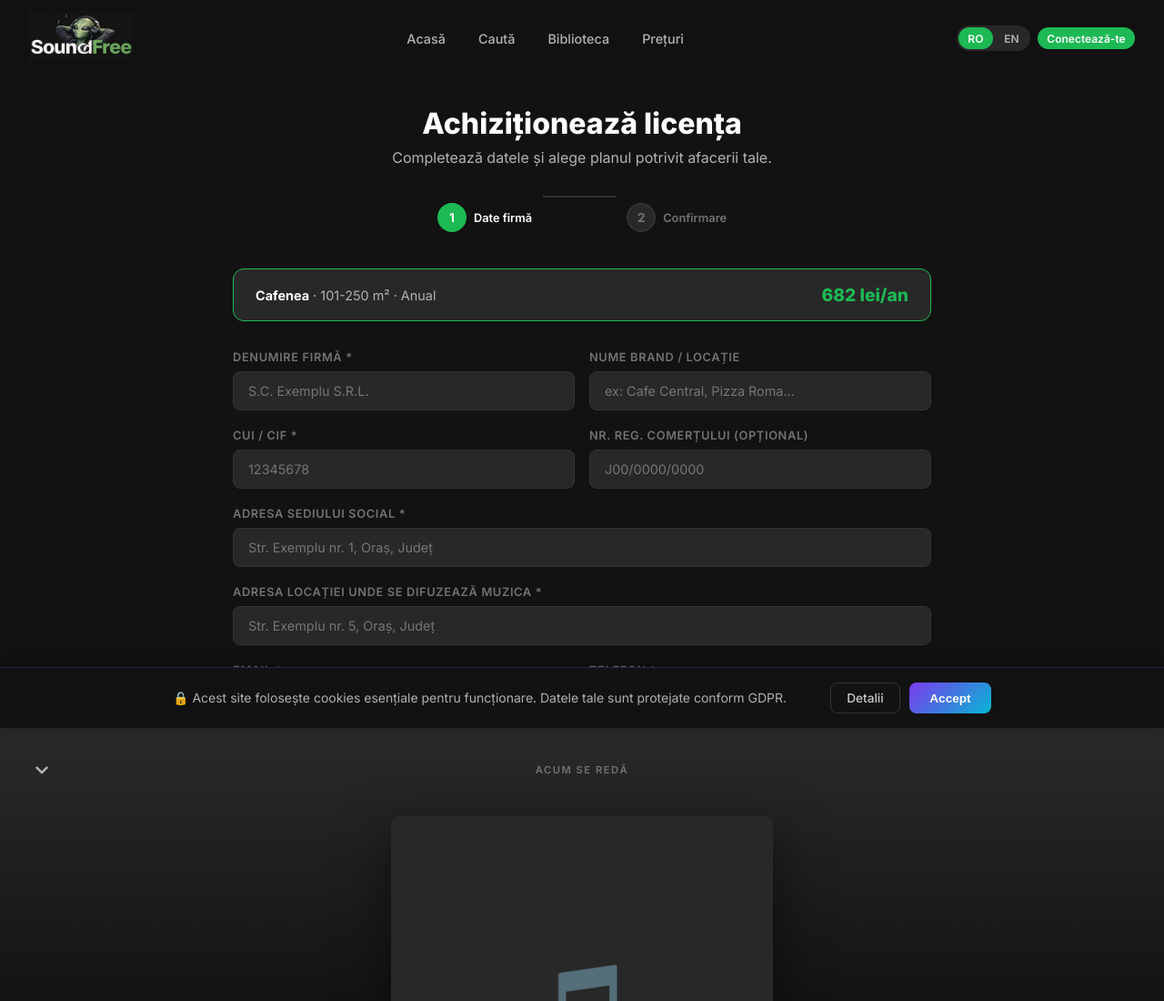
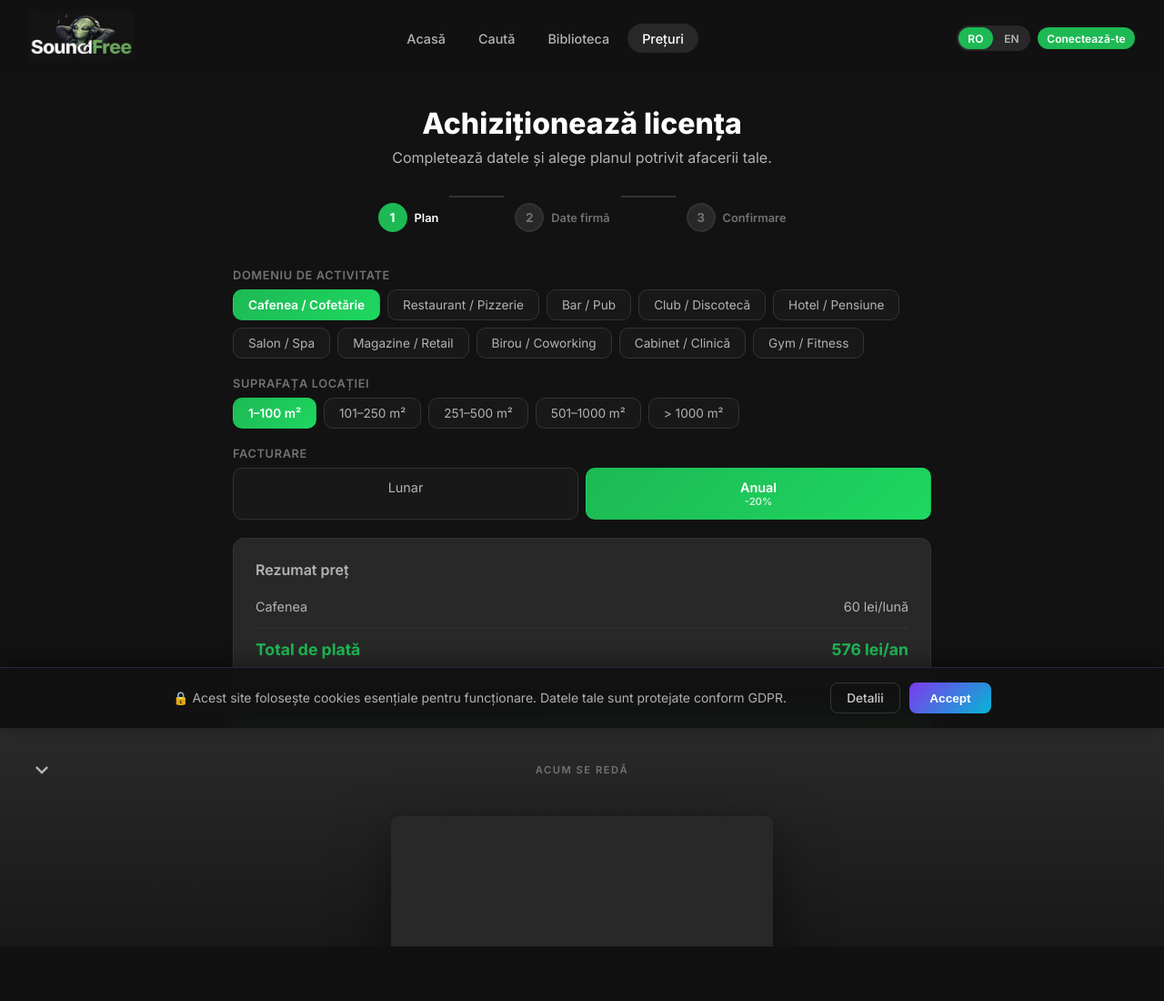
Before and after one commit to SoundFree23/soundfree, a Django app: page /purchase/ in a window 1280 px wide. Shown: the whole page at 91% size. After the commit the page ends 1040 px from the top, so only its background shows below. Run offline with Django 5.2, Linux system fonts and the light colour scheme; data that the repository does not hold is empty; parts of the project's set-up code (start-up, migrations or seed data) failed here and were passed over.

Commit message:
Restore 3-step purchase flow, redirect pricing nav to purchase

```diff
--- a/templates/music/base.html
+++ b/templates/music/base.html
@@ -640,7 +640,7 @@
     <a href="{% url 'music:home' %}">{{ t.nav_home }}</a>
     <a href="{% url 'music:browse' %}">{{ t.tab_search }}</a>
     <a href="{% url 'music:library' %}">{{ t.nav_library }}</a>
-    <a href="{% url 'music:pricing' %}">{{ t.nav_pricing }}</a>
+    <a href="{% url 'music:purchase' %}">{{ t.nav_pricing }}</a>
   </div>
   <div style="display:flex;align-items:center;gap:0.5rem;">
     <div class="lang-switcher">
@@ -691,7 +691,7 @@ function colorizeGenreCards() {
   <a href="{% url 'music:home' %}">{{ t.nav_home }}</a>
   <a href="{% url 'music:browse' %}">{{ t.tab_search }}</a>
   <a href="{% url 'music:library' %}">{{ t.nav_library }}</a>
-  <a href="{% url 'music:pricing' %}">{{ t.nav_pricing }}</a>
+  <a href="{% url 'music:purchase' %}">{{ t.nav_pricing }}</a>
   {% if user.is_authenticated %}
   <a href="{% url 'music:user_logout' %}">{{ t.logout_btn }}</a>
   {% else %}
@@ -746,7 +746,7 @@ function colorizeGenreCards() {
     <svg fill="currentColor" viewBox="0 0 24 24"><path d="M4 6H2v14a2 2 0 0 0 2 2h14v-2H4V6zm16-4H8a2 2 0 0 0-2 2v12a2 2 0 0 0 2 2h12a2 2 0 0 0 2-2V4a2 2 0 0 0-2-2zm-1 9h-4v4h-2v-4H9V9h4V5h2v4h4v2z"/></svg>
     <span>{{ t.tab_library }}</span>
   </a>
-  <a href="{% url 'music:pricing' %}" class="tab-item" data-tab="pricing">
+  <a href="{% url 'music:purchase' %}" class="tab-item" data-tab="pricing">
     <svg fill="currentColor" viewBox="0 0 24 24"><path d="M21.41 11.58l-9-9C12.05 2.22 11.55 2 11 2H4a2 2 0 0 0-2 2v7c0 .55.22 1.05.59 1.42l9 9c.36.36.86.58 1.41.58s1.05-.22 1.41-.59l7-7c.37-.36.59-.86.59-1.41s-.23-1.06-.59-1.42zM5.5 7C4.67 7 4 6.33 4 5.5S4.67 4 5.5 4 7 4.67 7 5.5 6.33 7 5.5 7z"/></svg>
     <span>{{ t.tab_pricing }}</span>
   </a>
--- a/templates/music/purchase.html
+++ b/templates/music/purchase.html
@@ -16,7 +16,7 @@
   .step.done .step-num { background: #22c55e; color: #fff; border-color: #22c55e; }
   .step-label { font-size: 0.8rem; color: var(--text3); font-weight: 600; }
   .step.active .step-label { color: var(--text); }
-  .step-line { width: 80px; height: 2px; background: var(--border); margin: 0 0.75rem; margin-top: -0.5rem; }
+  .step-line { width: 60px; height: 2px; background: var(--border); margin: 0 0.75rem; margin-top: -0.5rem; }
   .step-line.done { background: #22c55e; }
 
   .panel { display: none; }
@@ -45,16 +45,21 @@
   .bank-row .value { color: var(--text); font-weight: 600; user-select: all; }
 
   .btn-row { display: flex; gap: 1rem; margin-top: 2rem; }
-  .btn-back { flex: 0 0 auto; padding: 0.8rem 1.5rem; border-radius: 10px; font-size: 0.9rem; font-weight: 600; border: 1px solid var(--border); background: transparent; color: var(--text2); cursor: pointer; font-family: inherit; text-decoration: none; display: flex; align-items: center; }
+  .btn-back { flex: 0 0 auto; padding: 0.8rem 1.5rem; border-radius: 10px; font-size: 0.9rem; font-weight: 600; border: 1px solid var(--border); background: transparent; color: var(--text2); cursor: pointer; font-family: inherit; }
   .btn-back:hover { border-color: var(--accent); }
   .btn-next { flex: 1; padding: 0.8rem; border-radius: 10px; font-size: 0.95rem; font-weight: 700; border: none; background: linear-gradient(135deg, var(--accent), var(--accent2)); color: #fff; cursor: pointer; font-family: inherit; }
   .btn-next:hover { opacity: 0.9; }
   .btn-next:disabled { opacity: 0.4; cursor: not-allowed; }
 
-  .selected-plan { background: var(--bg3); border: 1px solid var(--accent); border-radius: 12px; padding: 1rem 1.5rem; margin-bottom: 2rem; display: flex; justify-content: space-between; align-items: center; }
-  .selected-plan .plan-info { font-size: 0.9rem; color: var(--text2); }
-  .selected-plan .plan-info strong { color: var(--text); }
-  .selected-plan .plan-price { font-size: 1.2rem; font-weight: 800; color: var(--accent); }
+  .config-pills { display: flex; flex-wrap: wrap; gap: 0.5rem; }
+  .config-pill { padding: 0.5rem 1rem; border-radius: 10px; border: 1px solid var(--border); background: var(--card); color: var(--text2); font-size: 0.85rem; cursor: pointer; transition: all 0.2s; white-space: nowrap; }
+  .config-pill:hover { border-color: var(--accent); color: var(--text); }
+  .config-pill.active { background: linear-gradient(135deg, var(--accent), var(--accent2)); color: #fff; border-color: transparent; font-weight: 600; }
+
+  .billing-toggle { display: flex; gap: 0.5rem; margin-top: 0.5rem; }
+  .billing-opt { flex: 1; text-align: center; padding: 0.75rem; border-radius: 10px; border: 1px solid var(--border); background: var(--card); color: var(--text2); font-size: 0.9rem; cursor: pointer; transition: all 0.2s; }
+  .billing-opt.active { background: linear-gradient(135deg, var(--accent), var(--accent2)); color: #fff; border-color: transparent; font-weight: 600; }
+  .billing-opt .save { font-size: 0.7rem; display: block; opacity: 0.8; }
 </style>
 
 <div class="purchase-page">
@@ -65,25 +70,68 @@
   <div class="steps">
     <div class="step active" id="step-ind-1">
       <div class="step-num">1</div>
-      <div class="step-label">{{ t.step_company }}</div>
+      <div class="step-label">{{ t.step_plan }}</div>
     </div>
     <div class="step-line" id="line-1"></div>
     <div class="step" id="step-ind-2">
       <div class="step-num">2</div>
+      <div class="step-label">{{ t.step_company }}</div>
+    </div>
+    <div class="step-line" id="line-2"></div>
+    <div class="step" id="step-ind-3">
+      <div class="step-num">3</div>
       <div class="step-label">{{ t.step_confirm }}</div>
     </div>
   </div>
 
-  <!-- Selected plan summary -->
-  <div class="selected-plan">
-    <div class="plan-info">
-      <strong id="sel-biz">Cafenea</strong> · <span id="sel-size">101-250 m²</span> · <span id="sel-billing">Anual</span>
+  <!-- STEP 1: Select plan -->
+  <div class="panel active" id="panel-1">
+    <div class="form-group">
+      <div class="form-label">{{ t.config_business }}</div>
+      <div class="config-pills" id="p-biz-pills">
+        <div class="config-pill active" data-biz="cafenea">{{ t.biz_cafenea }}</div>
+        <div class="config-pill" data-biz="restaurant">{{ t.biz_restaurant }}</div>
+        <div class="config-pill" data-biz="bar">{{ t.biz_bar }}</div>
+        <div class="config-pill" data-biz="club">{{ t.biz_club }}</div>
+        <div class="config-pill" data-biz="hotel">{{ t.biz_hotel }}</div>
+        <div class="config-pill" data-biz="salon">{{ t.biz_salon }}</div>
+        <div class="config-pill" data-biz="retail">{{ t.biz_retail }}</div>
+        <div class="config-pill" data-biz="birou">{{ t.biz_birou }}</div>
+        <div class="config-pill" data-biz="cabinet">{{ t.biz_cabinet }}</div>
+        <div class="config-pill" data-biz="gym">{{ t.biz_gym }}</div>
+      </div>
     </div>
-    <div class="plan-price" id="sel-price">682 lei/an</div>
+    <div class="form-group">
+      <div class="form-label">{{ t.config_size }}</div>
+      <div class="config-pills" id="p-size-pills">
+        <div class="config-pill active" data-size="0">{{ t.config_size_1 }}</div>
+        <div class="config-pill" data-size="1">{{ t.config_size_2 }}</div>
+        <div class="config-pill" data-size="2">{{ t.config_size_3 }}</div>
+        <div class="config-pill" data-size="3">{{ t.config_size_4 }}</div>
+        <div class="config-pill" data-size="4">{{ t.config_size_5 }}</div>
+      </div>
+    </div>
+    <div class="form-group">
+      <div class="form-label">{{ t.purchase_billing }}</div>
+      <div class="billing-toggle">
+        <div class="billing-opt" data-billing="monthly">{{ t.billing_monthly }}</div>
+        <div class="billing-opt active" data-billing="annual">{{ t.billing_annual }} <span class="save">-20%</span></div>
+      </div>
+    </div>
+
+    <div class="price-card">
+      <h3>{{ t.purchase_summary }}</h3>
+      <div class="price-row"><span id="sum-label">Cafenea</span><span id="sum-monthly">60 lei/{{ t.purchase_mo }}</span></div>
+      <div class="price-row total"><span>{{ t.purchase_total }}</span><span id="sum-total">576 lei/{{ t.purchase_yr }}</span></div>
+    </div>
+
+    <div class="btn-row">
+      <button class="btn-next" id="btn-to-step2">{{ t.purchase_next }} →</button>
+    </div>
   </div>
 
-  <!-- STEP 1: Company details -->
-  <div class="panel active" id="panel-1">
+  <!-- STEP 2: Company details -->
+  <div class="panel" id="panel-2">
     <form id="company-form">
       <div class="form-row">
         <div class="form-group">
@@ -126,23 +174,23 @@
     </form>
 
     <div class="btn-row">
-      <a href="{% url 'music:pricing' %}" class="btn-back" data-no-spa>← {{ t.purchase_back }}</a>
-      <button class="btn-next" id="btn-to-confirm">{{ t.purchase_next }} →</button>
+      <button class="btn-back" id="btn-back-1">← {{ t.purchase_back }}</button>
+      <button class="btn-next" id="btn-to-step3">{{ t.purchase_next }} →</button>
     </div>
   </div>
 
-  <!-- STEP 2: Confirm & Pay -->
-  <div class="panel" id="panel-2">
+  <!-- STEP 3: Confirm & Pay -->
+  <div class="panel" id="panel-3">
     <div class="price-card">
       <h3>{{ t.purchase_order_summary }}</h3>
-      <div class="price-row"><span>{{ t.config_business }}</span><span id="conf-biz">Cafenea</span></div>
-      <div class="price-row"><span>{{ t.config_size }}</span><span id="conf-size">101-250 mp</span></div>
-      <div class="price-row"><span>{{ t.purchase_billing }}</span><span id="conf-billing">Anual</span></div>
+      <div class="price-row"><span>{{ t.config_business }}</span><span id="conf-biz">-</span></div>
+      <div class="price-row"><span>{{ t.config_size }}</span><span id="conf-size">-</span></div>
+      <div class="price-row"><span>{{ t.purchase_billing }}</span><span id="conf-billing">-</span></div>
       <div class="price-row"><span>{{ t.purchase_company_name }}</span><span id="conf-company">-</span></div>
       <div class="price-row"><span>{{ t.purchase_brand_name }}</span><span id="conf-brand">-</span></div>
       <div class="price-row"><span>{{ t.purchase_venue_address }}</span><span id="conf-venue">-</span></div>
       <div class="price-row"><span>{{ t.purchase_cui }}</span><span id="conf-cui">-</span></div>
-      <div class="price-row total"><span>{{ t.purchase_total }}</span><span id="conf-total">682 lei</span></div>
+      <div class="price-row total"><span>{{ t.purchase_total }}</span><span id="conf-total">-</span></div>
     </div>
 
     <div class="bank-card">
@@ -156,22 +204,20 @@
     </div>
 
     <div class="btn-row">
-      <button class="btn-back" id="btn-back-form">← {{ t.purchase_back }}</button>
+      <button class="btn-back" id="btn-back-2">← {{ t.purchase_back }}</button>
       <button class="btn-next" id="btn-submit">{{ t.purchase_submit }}</button>
     </div>
   </div>
 </div>
 
 <script>
-  var params = new URLSearchParams(window.location.search);
-  var sel = {
-    biz: params.get('biz') || 'cafenea',
-    size: parseInt(params.get('size') || '1'),
-    billing: params.get('billing') || 'annual',
-    price: parseInt(params.get('price') || '71'),
-    total: parseInt(params.get('total') || '682')
+  var basePrice = 71;
+  var bizMultipliers = {
+    cafenea: 1.0, restaurant: 1.35, bar: 1.7, club: 2.85,
+    hotel: 2.0, salon: 0.5, retail: 0.5, birou: 0.85,
+    cabinet: 0.5, gym: 1.35
   };
-
+  var sizeMultipliers = [0.85, 1.0, 1.15, 1.35, 1.5];
   var bizLabels = {
     cafenea:'Cafenea', restaurant:'Restaurant', bar:'Bar', club:'Club',
     hotel:'Hotel', salon:'Salon', retail:'Retail', birou:'Birou',
@@ -179,47 +225,78 @@
   };
   var sizeLabels = ['1-100 m²','101-250 m²','251-500 m²','501-1000 m²','> 1000 m²'];
 
-  // Fill selected plan bar
-  document.getElementById('sel-biz').textContent = bizLabels[sel.biz] || sel.biz;
-  document.getElementById('sel-size').textContent = sizeLabels[sel.size] || '';
-  document.getElementById('sel-billing').textContent = sel.billing === 'annual' ? '{{ t.billing_annual }}' : '{{ t.billing_monthly }}';
-  document.getElementById('sel-price').textContent = sel.total + ' lei' + (sel.billing === 'annual' ? '/{{ t.purchase_yr }}' : '/{{ t.purchase_mo }}');
+  var sel = { biz: 'cafenea', size: 0, billing: 'annual' };
+
+  function calcPrice() {
+    return Math.round(basePrice * bizMultipliers[sel.biz] * sizeMultipliers[sel.size]);
+  }
+  function getTotal() {
+    var m = calcPrice();
+    return sel.billing === 'annual' ? Math.round(m * 12 * 0.8) : m;
+  }
+  function updateSummary() {
+    var m = calcPrice();
+    var mo = '{{ t.purchase_mo }}';
+    var yr = '{{ t.purchase_yr }}';
+    document.getElementById('sum-label').textContent = bizLabels[sel.biz];
+    document.getElementById('sum-monthly').textContent = m + ' lei/' + mo;
+    document.getElementById('sum-total').textContent = getTotal() + ' lei/' + (sel.billing === 'annual' ? yr : mo);
+  }
 
   function goStep(n) {
     document.querySelectorAll('.panel').forEach(function(p) { p.classList.remove('active'); });
     document.getElementById('panel-' + n).classList.add('active');
-    var steps = [1, 2];
-    steps.forEach(function(s) {
+    for (var s = 1; s <= 3; s++) {
       var ind = document.getElementById('step-ind-' + s);
       ind.classList.remove('active', 'done');
       if (s < n) ind.classList.add('done');
       if (s === n) ind.classList.add('active');
-    });
-    var line = document.getElementById('line-1');
-    if (line) line.classList.toggle('done', n > 1);
-    window.scrollTo({top: 0, behavior: 'smooth'});
+    }
+    document.getElementById('line-1').classList.toggle('done', n > 1);
+    document.getElementById('line-2').classList.toggle('done', n > 2);
+    window.scrollTo({ top: 0, behavior: 'smooth' });
   }
 
-  // Go to confirm
-  document.getElementById('btn-to-confirm').addEventListener('click', function() {
+  // Step 1 pill handlers
+  document.querySelectorAll('#p-biz-pills .config-pill').forEach(function(p) {
+    p.addEventListener('click', function() {
+      document.querySelector('#p-biz-pills .active').classList.remove('active');
+      p.classList.add('active'); sel.biz = p.dataset.biz; updateSummary();
+    });
+  });
+  document.querySelectorAll('#p-size-pills .config-pill').forEach(function(p) {
+    p.addEventListener('click', function() {
+      document.querySelector('#p-size-pills .active').classList.remove('active');
+      p.classList.add('active'); sel.size = parseInt(p.dataset.size); updateSummary();
+    });
+  });
+  document.querySelectorAll('.billing-opt').forEach(function(p) {
+    p.addEventListener('click', function() {
+      document.querySelector('.billing-opt.active').classList.remove('active');
+      p.classList.add('active'); sel.billing = p.dataset.billing; updateSummary();
+    });
+  });
+
+  // Navigation
+  document.getElementById('btn-to-step2').addEventListener('click', function() { goStep(2); });
+  document.getElementById('btn-back-1').addEventListener('click', function() { goStep(1); });
+  document.getElementById('btn-to-step3').addEventListener('click', function() {
     var fields = ['f-company', 'f-cui', 'f-address', 'f-venue-address', 'f-email', 'f-phone'];
     for (var i = 0; i < fields.length; i++) {
       var el = document.getElementById(fields[i]);
       if (!el.value.trim()) { el.focus(); return; }
     }
-    document.getElementById('conf-biz').textContent = bizLabels[sel.biz] || sel.biz;
-    document.getElementById('conf-size').textContent = sizeLabels[sel.size] || '';
+    document.getElementById('conf-biz').textContent = bizLabels[sel.biz];
+    document.getElementById('conf-size').textContent = sizeLabels[sel.size];
     document.getElementById('conf-billing').textContent = sel.billing === 'annual' ? '{{ t.billing_annual }}' : '{{ t.billing_monthly }}';
     document.getElementById('conf-company').textContent = document.getElementById('f-company').value;
     document.getElementById('conf-brand').textContent = document.getElementById('f-brand').value || '-';
     document.getElementById('conf-venue').textContent = document.getElementById('f-venue-address').value;
     document.getElementById('conf-cui').textContent = document.getElementById('f-cui').value;
-    document.getElementById('conf-total').textContent = sel.total + ' lei';
-    goStep(2);
+    document.getElementById('conf-total').textContent = getTotal() + ' lei';
+    goStep(3);
   });
-
-  // Back to form
-  document.getElementById('btn-back-form').addEventListener('click', function() { goStep(1); });
+  document.getElementById('btn-back-2').addEventListener('click', function() { goStep(2); });
 
   // Submit
   document.getElementById('btn-submit').addEventListener('click', function() {
@@ -228,10 +305,10 @@
     btn.textContent = '...';
     fetch('{% url "music:purchase_submit" %}', {
       method: 'POST',
-      headers: {'Content-Type': 'application/json', 'X-CSRFToken': '{{ csrf_token }}'},
+      headers: { 'Content-Type': 'application/json', 'X-CSRFToken': '{{ csrf_token }}' },
       body: JSON.stringify({
         plan: 'standard', billing: sel.billing, business_type: sel.biz,
-        business_size: sel.size, price_monthly: sel.price, price_total: sel.total,
+        business_size: sel.size, price_monthly: calcPrice(), price_total: getTotal(),
         company_name: document.getElementById('f-company').value,
         brand_name: document.getElementById('f-brand').value,
         company_cui: document.getElementById('f-cui').value,
@@ -242,15 +319,12 @@
         company_reg: document.getElementById('f-reg').value
       })
     }).then(function(r) { return r.json(); }).then(function(data) {
-      if (data.ok) {
-        window.location.href = data.redirect;
-      } else {
-        alert(data.error || 'Error');
-        btn.disabled = false;
-        btn.textContent = '{{ t.purchase_submit }}';
-      }
+      if (data.ok) { window.location.href = data.redirect; }
+      else { alert(data.error || 'Error'); btn.disabled = false; btn.textContent = '{{ t.purchase_submit }}'; }
     });
   });
+
+  updateSummary();
 </script>
 
 {% endblock %}
```
